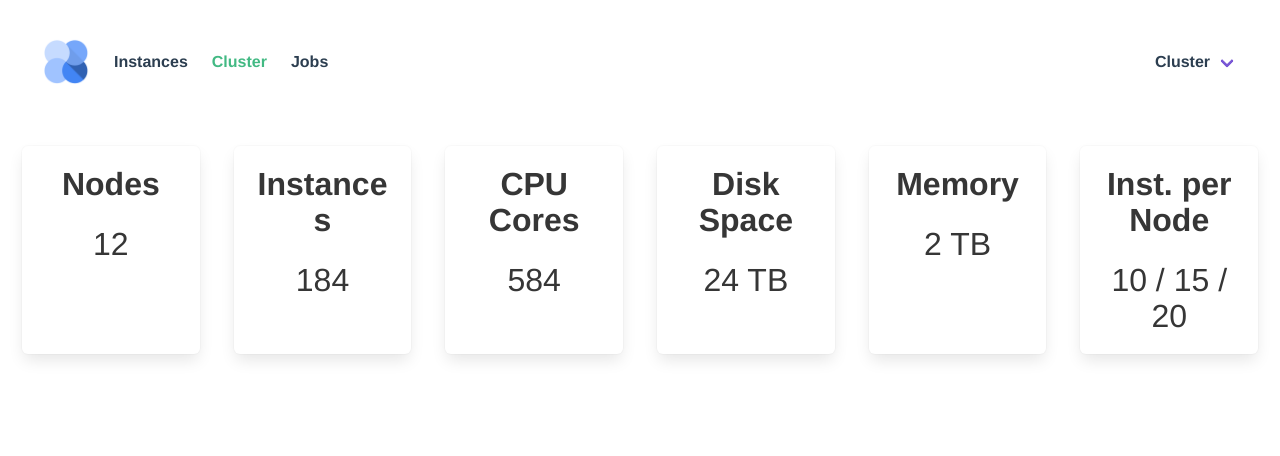
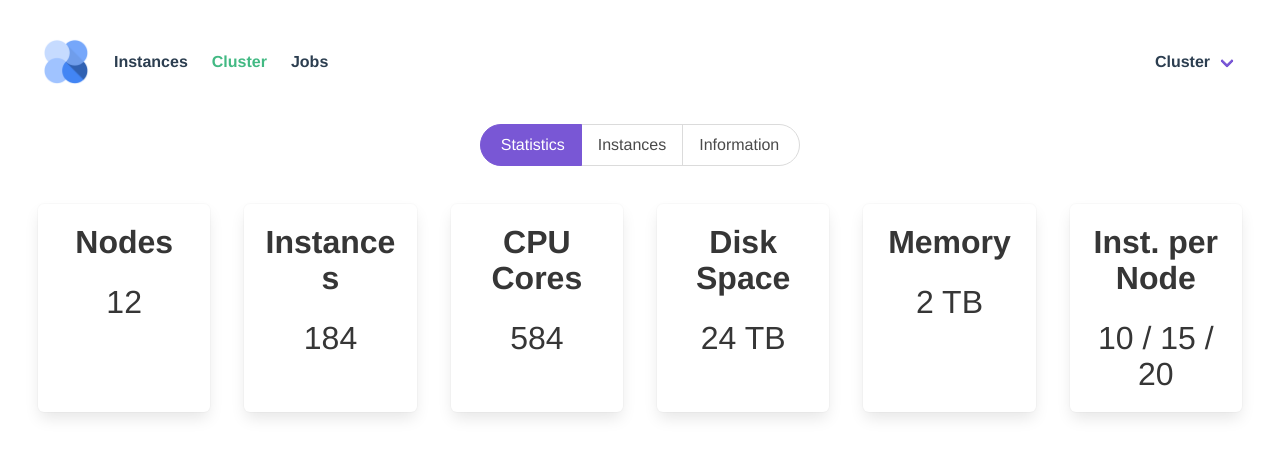
Before and after one commit to sipgate/gnt-cc-web, a Vue app: page /cluster in a window 1280 px wide. Shown: the top 456 px of the page. Built offline with nearby package versions, Linux system fonts and the light colour scheme.

Commit message:
Tabbar for Cluster page

```diff
--- /dev/null
+++ b/src/components/ClusterStatsDigits.vue
@@ -0,0 +1,58 @@
+<template>
+  <div class="about">
+    <div class="tile is-ancestor">
+      <div class="tile is-parent">
+        <div class="tile is-child box">
+          <p class="title">Nodes</p>
+          <p class="title information">12</p>
+        </div>
+      </div>
+      <div class="tile is-parent">
+        <div class="tile is-child box">
+          <p class="title">Instances</p>
+          <p class="title information">184</p>
+        </div>
+      </div>
+      <div class="tile is-parent">
+        <div class="tile is-child box">
+          <p class="title">CPU Cores</p>
+          <p class="title information">584</p>
+        </div>
+      </div>
+      <div class="tile is-parent">
+        <div class="tile is-child box">
+          <p class="title">Disk Space</p>
+          <p class="title information">24 TB</p>
+        </div>
+      </div>
+      <div class="tile is-parent">
+        <div class="tile is-child box">
+          <p class="title">Memory</p>
+          <p class="title information">2 TB</p>
+        </div>
+      </div>
+      <div class="tile is-parent">
+        <div class="tile is-child box">
+          <p class="title">Inst. per Node</p>
+          <p class="title information">10 / 15 / 20</p>
+        </div>
+      </div>
+    </div>
+  </div>
+</template>
+
+<script>
+export default {
+  name: 'ClusterStatsDigits',
+};
+</script>
+
+<style scoped>
+  .tile {
+    margin: 5px;
+  }
+
+  .information {
+    font-weight: normal;
+  }
+</style>
--- a/src/views/Cluster.vue
+++ b/src/views/Cluster.vue
@@ -1,51 +1,25 @@
 <template>
-  <div class="about">
-    <div class="tile is-ancestor">
-      <div class="tile is-parent">
-        <div class="tile is-child box">
-          <p class="title">Nodes</p>
-          <p class="title information">12</p>
-        </div>
-      </div>
-      <div class="tile is-parent">
-        <div class="tile is-child box">
-          <p class="title">Instances</p>
-          <p class="title information">184</p>
-        </div>
-      </div>
-      <div class="tile is-parent">
-        <div class="tile is-child box">
-          <p class="title">CPU Cores</p>
-          <p class="title information">584</p>
-        </div>
-      </div>
-      <div class="tile is-parent">
-        <div class="tile is-child box">
-          <p class="title">Disk Space</p>
-          <p class="title information">24 TB</p>
-        </div>
-      </div>
-      <div class="tile is-parent">
-        <div class="tile is-child box">
-          <p class="title">Memory</p>
-          <p class="title information">2 TB</p>
-        </div>
-      </div>
-      <div class="tile is-parent">
-        <div class="tile is-child box">
-          <p class="title">Inst. per Node</p>
-          <p class="title information">10 / 15 / 20</p>
-        </div>
-      </div>
-    </div>
+  <div>
+    <b-tabs type="is-toggle-rounded" position="is-centered" class="block">
+      <b-tab-item label="Statistics">
+        <ClusterStatsDigits />
+      </b-tab-item>
+      <b-tab-item label="Instances"></b-tab-item>
+      <b-tab-item label="Information"></b-tab-item>
+    </b-tabs>
   </div>
 </template>
 
+<script>
+import ClusterStatsDigits from '../components/ClusterStatsDigits.vue';
+
+export default {
+  name: 'Cluster',
+  components: {
+    ClusterStatsDigits,
+  },
+};
+</script>
+
 <style scoped>
-  .tile {
-    margin: 5px;
-  }
-  .information {
-    font-weight: normal;
-  }
 </style>
```
